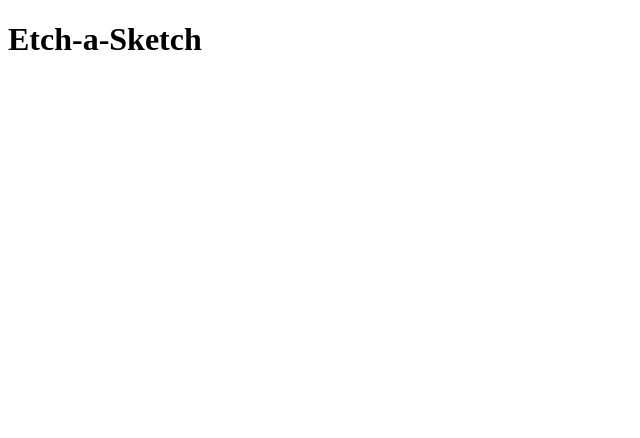
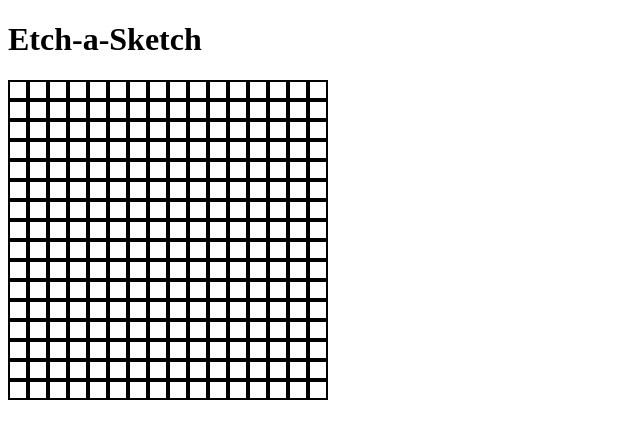
Before and after one commit to Bowiten/odin-etch, a plain HTML site: page index.html in a window 1280 px wide. Shown: the whole page, without its empty margins (0-640 px from the left). Drawn offline with Linux system fonts and the light colour scheme.

Commit message:
Add grid

```diff
--- a/index.html
+++ b/index.html
@@ -5,11 +5,11 @@
     <meta name="viewport" content="width=device-width, initial-scale=1.0">
     <title>Etch-a-Sketch</title>
     <link rel="stylesheet" href="style.css">
+    <script src="script.js" defer></script>
 </head>
 <body>
-   <h1>Etch-a-Sketch</h1>
-   <div id="grid">
-
-   </div>
+    <h1>Etch-a-Sketch</h1>
+    <div id="grid">
+    </div>
 </body>
 </html>
--- /dev/null
+++ b/script.js
@@ -0,0 +1,11 @@
+const grid = document.querySelector('#grid');
+
+function createCell() {
+    const cell = document.createElement('div');
+    cell.classList.add('cell');
+    grid.appendChild(cell);
+}
+
+for (i = 0; i < 256; i++) {
+    createCell();
+}
--- a/style.css
+++ b/style.css
@@ -1,7 +1,7 @@
-grid {
-    height: 320px;
+#grid {
     width: 320px;
     display: flex;
+    flex-wrap: wrap;
 }
 
 .cell {
```
